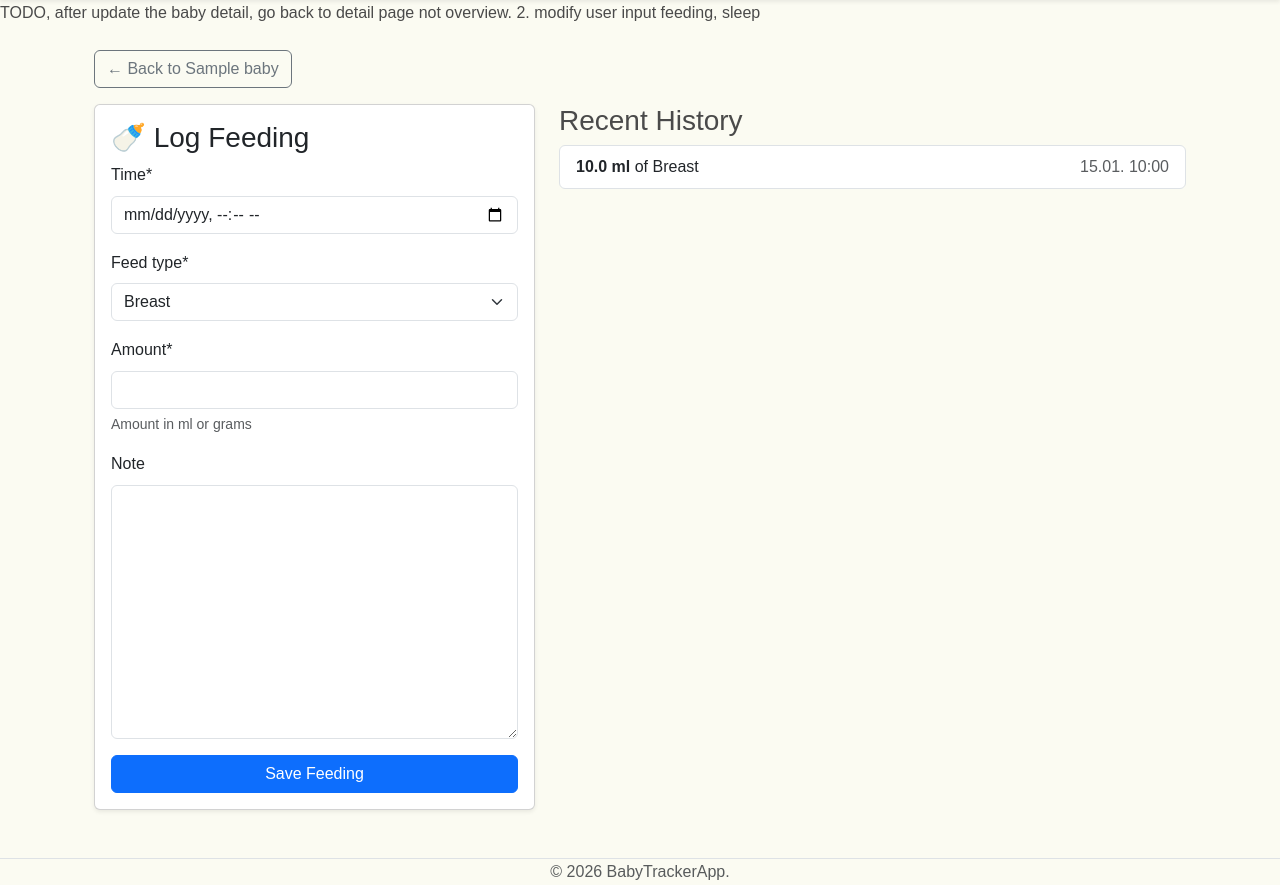
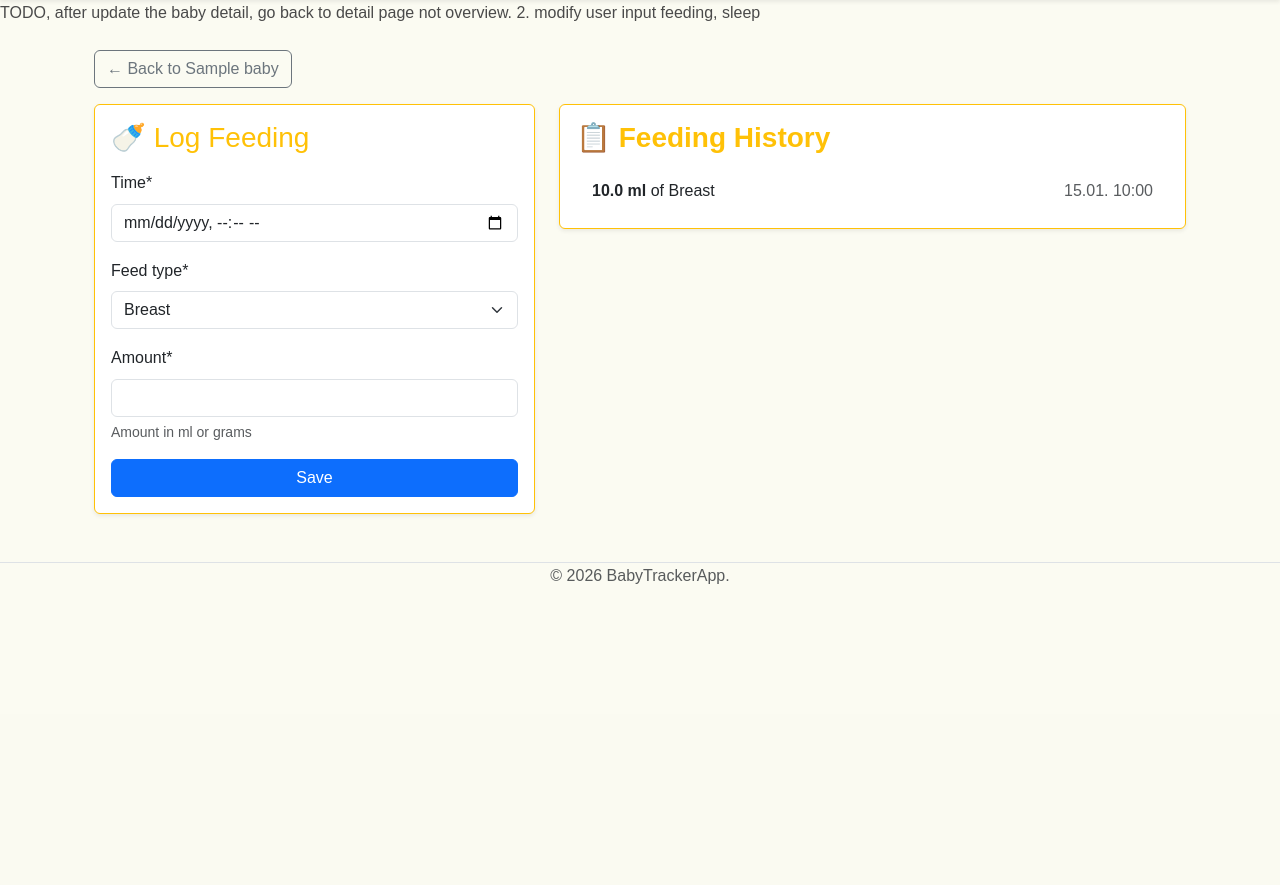
Before and after one commit to samalkralik/BabyTrackerProject, a Django app: page /overview/1/feeding/ in a window 1280 px wide. Shown: the part 86-971 px from the top of the page. After the commit the page ends 670 px from the top, so only its background shows below. Run offline with Django 5.2, Linux system fonts and the light colour scheme; a user stored in the database is signed in; tables that the repository leaves empty hold one stand-in row (values such as "Sample post"); some libraries are stand-ins or nearby versions.

Commit message:
paginator for feeding, sleep

```diff
--- a/baby_tracker_app/forms.py
+++ b/baby_tracker_app/forms.py
@@ -19,7 +19,7 @@ class GrowthForm(forms.ModelForm):
 class FeedingForm(forms.ModelForm):
     class Meta:
         model = Feeding
-        fields = ["time", "feed_type", "amount", "note"]
+        fields = ["time", "feed_type", "amount"]
         widgets = {"time": forms.DateTimeInput(attrs={"type": "datetime-local"})}
 
 
--- a/baby_tracker_app/templates/baby_tracker_app/feeding.html
+++ b/baby_tracker_app/templates/baby_tracker_app/feeding.html
@@ -7,22 +7,25 @@
 
     <div class="row">
         <div class="col-md-5">
-            <div class="card shadow-sm">
+            <div class="card shadow-sm border-warning">
                 <div class="card-body">
-                    <h3 class="card-title">🍼 Log Feeding</h3>
+                    <h3 class="card-title text-warning mb-3">🍼 Log Feeding</h3>
                     <form method="POST">
                         {% csrf_token %}
                         {{ form|crispy }}
-                        <button type="submit" class="btn btn-primary w-100">Save Feeding</button>
+                        <button type="submit" class="btn btn-primary w-100">Save</button>
                     </form>
                 </div>
             </div>
         </div>
 
         <div class="col-md-7">
-            <h3>Recent History</h3>
-            <div class="list-group">
-                {% for f in feedings %}
+            <div class="card shadow-sm border-warning">
+                <div class="card-body">
+                    <h3 class="fw-bold text-warning mb-3">📋 Feeding History</h3>
+
+                    <div class="list-group list-group-flush">
+                        {% for f in page %}
                         <div class="list-group-item d-flex justify-content-between align-items-center">
                             <div>
                                 <strong>{{ f.amount }} ml</strong> of {{ f.get_feed_type_display }}
@@ -34,6 +37,35 @@
                         {% endfor %}
                     </div>
                 </div>
+
+                {% if page.has_other_pages %}
+                <div
+                    class="card-footer bg-transparent border-top-0 d-flex justify-content-between align-items-center pb-3">
+
+                    {% if page.has_previous %}
+                    <a href="{{ request.path }}?page={{ page.previous_page_number }}" class="btn btn-outline-warning">
+                        &laquo;
+                    </a>
+                    {% else %}
+                    <button class="btn btn-outline-secondary disabled">&laquo;</button>
+                    {% endif %}
+
+                    <span class="text-muted small">
+                        Page {{ page.number }} of {{ page.paginator.num_pages }}
+                    </span>
+
+                    {% if page.has_next %}
+                    <a href="{{ request.path }}?page={{ page.next_page_number }}" class="btn btn-outline-warning">
+                        &raquo;
+                    </a>
+                    {% else %}
+                    <button class="btn btn-outline-secondary disabled">&raquo;</button>
+                    {% endif %}
+
+                </div>
+                {% endif %}
+            </div>
+        </div>
     </div>
 </div>
 {% endblock %}
--- a/baby_tracker_app/views.py
+++ b/baby_tracker_app/views.py
@@ -90,11 +90,16 @@ def feeding_view(request, baby_id):
     else:
         form = FeedingForm()
 
-    feedings = Feeding.objects.filter(baby=baby).order_by("-time")[:10]
+    feeding_tracks = Feeding.objects.filter(baby=baby).order_by("-time")
+
+    paginator = Paginator(feeding_tracks, 10)
+    page_number = request.GET.get("page")
+    page = paginator.get_page(page_number)
+
     return render(
         request,
         "baby_tracker_app/feeding.html",
-        {"baby": baby, "form": form, "feedings": feedings},
+        {"baby": baby, "form": form, "page": page},
     )
 
 
@@ -112,9 +117,9 @@ def sleep_view(request, baby_id):
     else:
         form = SleepForm()
 
-    sleep_list = Sleep.objects.filter(baby=baby).order_by("-start_time")
+    sleep_tracks = Sleep.objects.filter(baby=baby).order_by("-start_time")
 
-    paginator = Paginator(sleep_list, 10)
+    paginator = Paginator(sleep_tracks, 10)
     page_number = request.GET.get("page")
     page = paginator.get_page(page_number)
 
@@ -144,10 +149,14 @@ def growth_view(request, baby_id):
     else:
         form = GrowthForm()
 
-    growths = Growth.objects.filter(baby=baby).order_by("-date")
+    growth_tracks = Growth.objects.filter(baby=baby).order_by("-date")
+
+    paginator = Paginator(growth_tracks, 10)
+    page_number = request.GET.get("page")
+    page = paginator.get_page(page_number)
 
     return render(
         request,
         "baby_tracker_app/growth.html",
-        {"baby": baby, "form": form, "growths": growths},
+        {"baby": baby, "form": form, "page": page},
     )
```
Also changed, not shown: baby_tracker_app/templates/baby_tracker_app/growth.html (+33 -3 lines), baby_tracker_app/templates/baby_tracker_app/sleep.html (+3 -4 lines). Lines whose indentation alone changed are shown as unchanged.
